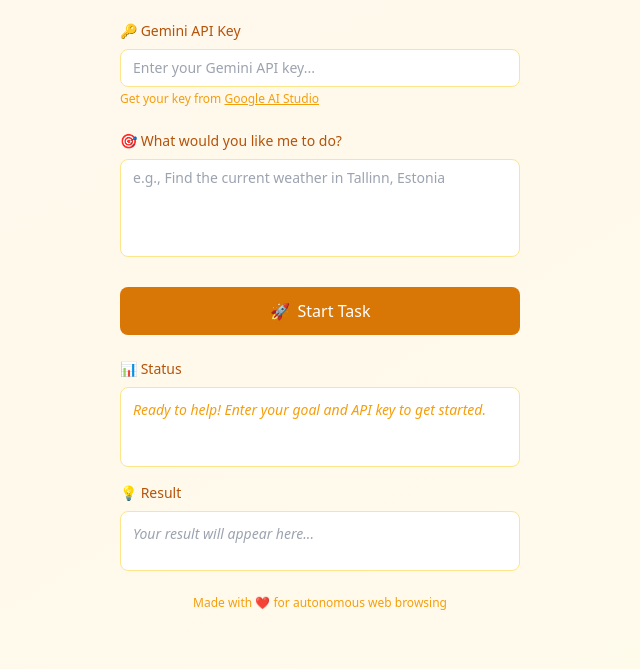
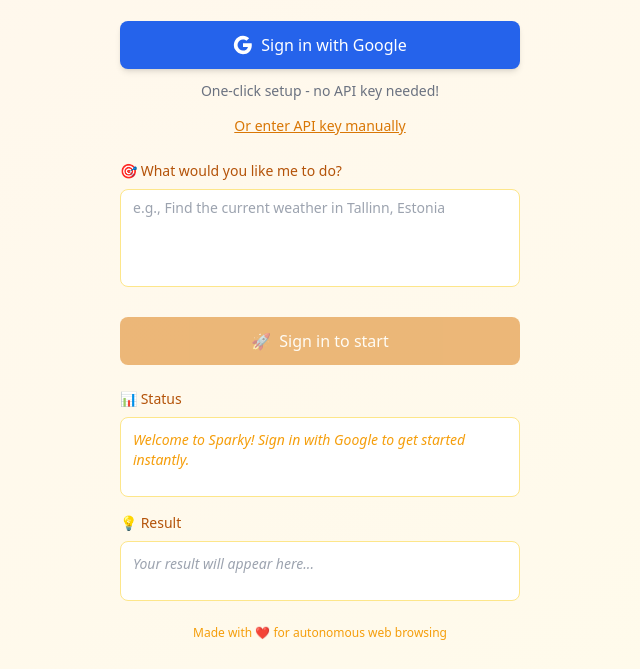
Before and after one commit to jishnusygal/sparky-ai-browser, a browser extension: page side_panel.html in a window 1280 px wide. Shown: the part 131-800 px from the top of the page, without its empty margins (320-960 px from the left). Drawn offline with nearby package versions, Linux system fonts and the light colour scheme.

Commit message:
🎨 Update side panel UI with Google OAuth integration

```diff
--- a/side_panel.html
+++ b/side_panel.html
@@ -16,8 +16,61 @@
             <p class="text-sm text-amber-600">Your AI Web Navigation Assistant</p>
         </div>
 
-        <!-- API Key Section -->
-        <div class="mb-6">
+        <!-- Authentication Section -->
+        <div id="authSection" class="mb-6">
+            <!-- Google Sign-In (Primary) -->
+            <div id="googleSignInSection">
+                <button
+                    id="googleSignInBtn"
+                    class="w-full bg-blue-600 hover:bg-blue-700 text-white font-medium py-3 px-4 rounded-lg transition-colors duration-200 mb-3 flex items-center justify-center space-x-2 shadow-md"
+                >
+                    <svg class="w-5 h-5" viewBox="0 0 24 24">
+                        <path fill="currentColor" d="M22.56 12.25c0-.78-.07-1.53-.2-2.25H12v4.26h5.92c-.26 1.37-1.04 2.53-2.21 3.31v2.77h3.57c2.08-1.92 3.28-4.74 3.28-8.09z"/>
+                        <path fill="currentColor" d="M12 23c2.97 0 5.46-.98 7.28-2.66l-3.57-2.77c-.98.66-2.23 1.06-3.71 1.06-2.86 0-5.29-1.93-6.16-4.53H2.18v2.84C3.99 20.53 7.7 23 12 23z"/>
+                        <path fill="currentColor" d="M5.84 14.09c-.22-.66-.35-1.36-.35-2.09s.13-1.43.35-2.09V7.07H2.18C1.43 8.55 1 10.22 1 12s.43 3.45 1.18 4.93l2.85-2.22.81-.62z"/>
+                        <path fill="currentColor" d="M12 5.38c1.62 0 3.06.56 4.21 1.64l3.15-3.15C17.45 2.09 14.97 1 12 1 7.7 1 3.99 3.47 2.18 7.07l3.66 2.84c.87-2.6 3.3-4.53 6.16-4.53z"/>
+                    </svg>
+                    <span>Sign in with Google</span>
+                </button>
+
+                <div class="text-center text-sm text-gray-500 mb-3">
+                    One-click setup - no API key needed!
+                </div>
+
+                <div class="text-center">
+                    <button
+                        id="showManualSetup"
+                        class="text-sm text-amber-600 hover:text-amber-700 underline cursor-pointer"
+                    >
+                        Or enter API key manually
+                    </button>
+                </div>
+            </div>
+
+            <!-- User Profile (when signed in) -->
+            <div id="userProfileSection" class="hidden">
+                <div class="bg-white border border-green-200 rounded-lg p-4 mb-3">
+                    <div class="flex items-center space-x-3">
+                        <img id="userAvatar" src="" alt="User Avatar" class="w-10 h-10 rounded-full">
+                        <div class="flex-1">
+                            <div id="userName" class="font-medium text-gray-800"></div>
+                            <div id="userEmail" class="text-sm text-gray-500"></div>
+                        </div>
+                        <button
+                            id="signOutBtn"
+                            class="text-sm text-red-600 hover:text-red-700 underline"
+                        >
+                            Sign Out
+                        </button>
+                    </div>
+                </div>
+                <div class="text-center text-sm text-green-600 mb-3">
+                    ✅ Ready to go! API access configured automatically.
+                </div>
+            </div>
+
+            <!-- Manual API Key Entry (fallback) -->
+            <div id="manualApiKeySection" class="hidden">
                 <label for="apiKey" class="block text-sm font-medium text-amber-700 mb-2">
                     🔑 Gemini API Key
                 </label>
@@ -25,11 +78,20 @@
                     type="password"
                     id="apiKey"
                     placeholder="Enter your Gemini API key..."
-                class="w-full px-3 py-2 border border-amber-200 rounded-lg focus:outline-none focus:ring-2 focus:ring-amber-400 focus:border-transparent text-sm"
+                    class="w-full px-3 py-2 border border-amber-200 rounded-lg focus:outline-none focus:ring-2 focus:ring-amber-400 focus:border-transparent text-sm mb-2"
                 >
-            <p class="text-xs text-amber-500 mt-1">
+                <p class="text-xs text-amber-500 mb-3">
                     Get your key from <a href="https://makersuite.google.com/app/apikey" target="_blank" class="underline">Google AI Studio</a>
                 </p>
+                <div class="text-center">
+                    <button
+                        id="showGoogleSignIn"
+                        class="text-sm text-blue-600 hover:text-blue-700 underline cursor-pointer"
+                    >
+                        ← Back to Google Sign-In
+                    </button>
+                </div>
+            </div>
         </div>
 
         <!-- Goal Input Section -->
@@ -48,10 +110,11 @@
         <!-- Action Button -->
         <button
             id="startTaskBtn"
-            class="w-full bg-amber-600 hover:bg-amber-700 text-white font-medium py-3 px-4 rounded-lg transition-colors duration-200 mb-6 flex items-center justify-center space-x-2"
+            class="w-full bg-amber-600 hover:bg-amber-700 text-white font-medium py-3 px-4 rounded-lg transition-colors duration-200 mb-6 flex items-center justify-center space-x-2 disabled:opacity-50 disabled:cursor-not-allowed"
+            disabled
         >
             <span>🚀</span>
-            <span>Start Task</span>
+            <span id="startTaskBtnText">Sign in to start</span>
         </button>
 
         <!-- Status Section -->
@@ -61,7 +124,7 @@
                 id="statusArea"
                 class="bg-white border border-amber-200 rounded-lg p-3 text-sm text-gray-700 min-h-[80px] max-h-[200px] overflow-y-auto"
             >
-                <div class="text-amber-500 italic">Ready to help! Enter your goal and API key to get started.</div>
+                <div class="text-amber-500 italic">Welcome to Sparky! Sign in with Google to get started instantly.</div>
             </div>
         </div>
 
@@ -82,6 +145,8 @@
         </div>
     </div>
 
+    <!-- Load authentication service first -->
+    <script src="google-auth.js"></script>
     <script src="side_panel.js"></script>
 </body>
 </html>
```
Lines whose indentation alone changed are shown as unchanged.
